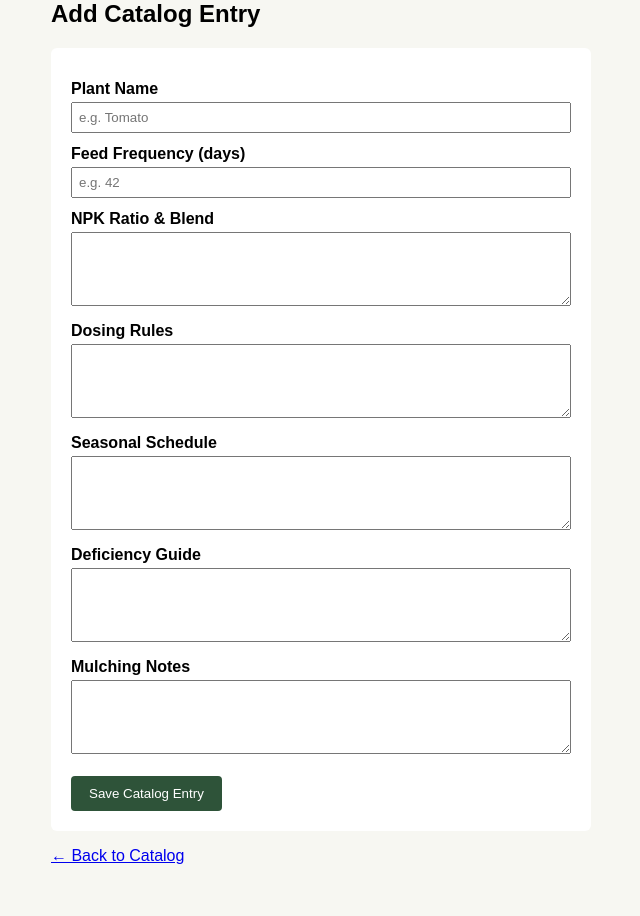
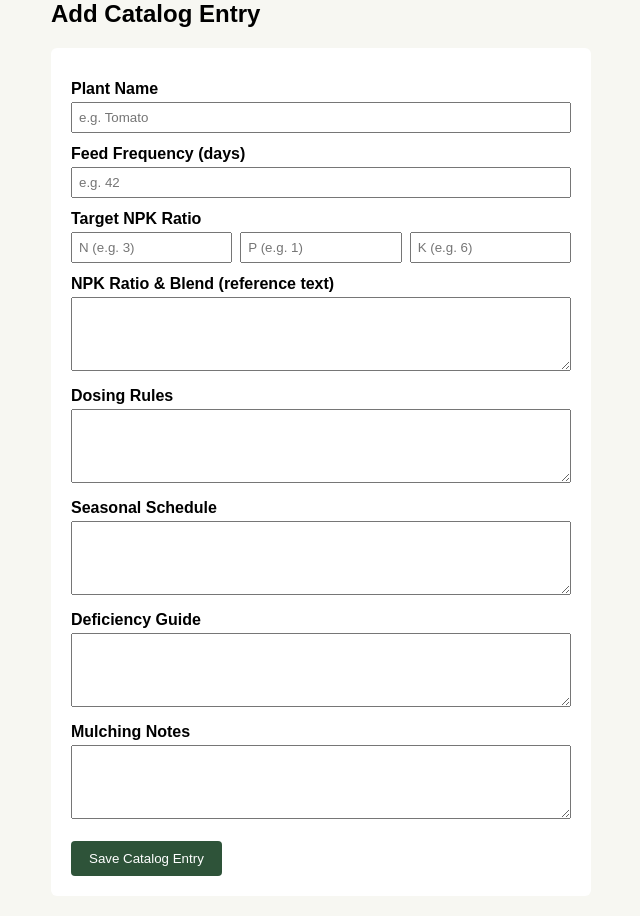
Before and after one commit to WarlockAUS/garden-tracker, a Flask app: page /catalog/add in a window 1280 px wide. Shown: the part 119-1035 px from the top of the page, without its empty margins (139-779 px from the left). Before the commit the page ends 983 px from the top, so only its background shows below. Run offline with Flask 3, Linux system fonts and the light colour scheme; parts of the project's set-up code (start-up, migrations or seed data) failed here and were passed over.

Commit message:
Enhance NPK Ratio input fields in catalog_add.html
Updated the NPK Ratio section to include individual input fields for N, P, and K values, and modified the label for clarity.

```diff
--- a/templates/catalog_add.html
+++ b/templates/catalog_add.html
@@ -8,7 +8,14 @@
     <label for="feed_frequency_days">Feed Frequency (days)</label>
     <input type="number" id="feed_frequency_days" name="feed_frequency_days" placeholder="e.g. 42">
 
-    <label for="npk_ratio">NPK Ratio & Blend</label>
+    <label>Target NPK Ratio</label>
+    <div style="display:flex; gap:8px;">
+        <input type="number" step="0.1" name="npk_n" placeholder="N (e.g. 3)">
+        <input type="number" step="0.1" name="npk_p" placeholder="P (e.g. 1)">
+        <input type="number" step="0.1" name="npk_k" placeholder="K (e.g. 6)">
+    </div>
+
+    <label for="npk_ratio">NPK Ratio & Blend (reference text)</label>
     <textarea id="npk_ratio" name="npk_ratio" rows="4"></textarea>
 
     <label for="dosing_rules">Dosing Rules</label>
@@ -25,5 +32,4 @@
 
     <button type="submit">Save Catalog Entry</button>
 </form>
-<p><a href="{{ url_for('catalog_list') }}">← Back to Catalog</a></p>
 {% endblock %}
```
